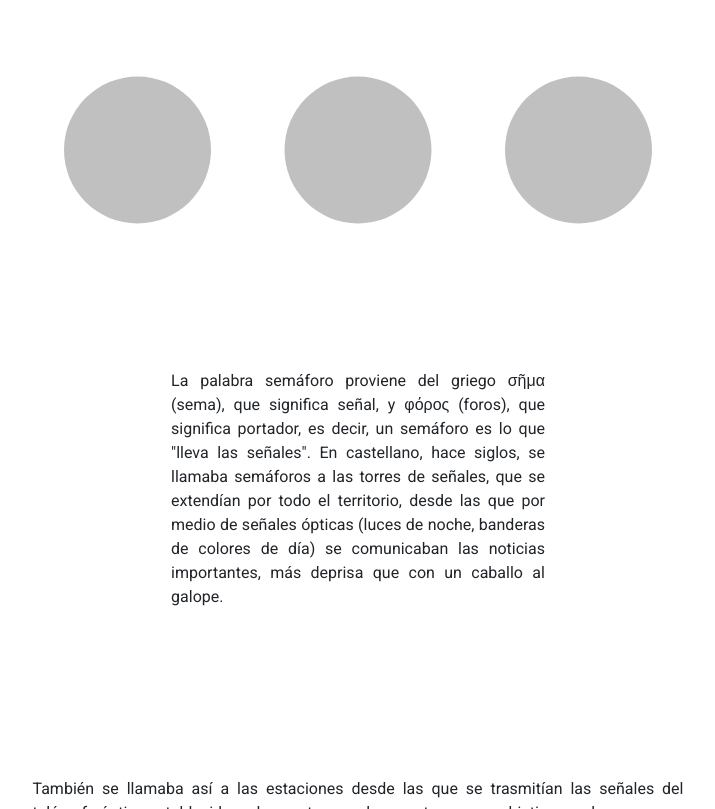
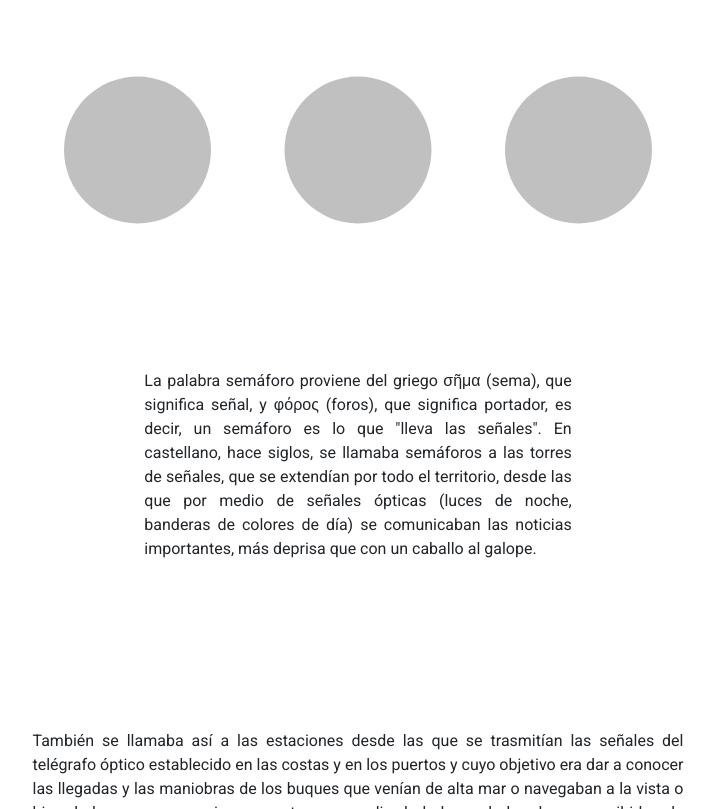
Before and after one commit to froher/clase_05, a plain HTML site: page index.html in a window 1280 px wide. Shown: the part 499-1308 px from the top of the page, without its empty margins (282-997 px from the left). Drawn offline with nearby package versions, Linux system fonts and the light colour scheme.

Commit message:
Update index.html

```diff
--- a/index.html
+++ b/index.html
@@ -4,7 +4,7 @@
         <meta charset="utf-8" />
         <meta name="viewport" content="width=device-width, initial-scale=1" />
         <link href="https://cdn.jsdelivr.net/npm/bootstrap@5.1.3/dist/css/bootstrap.min.css" rel="stylesheet" integrity="sha384-1BmE4kWBq78iYhFldvKuhfTAU6auU8tT94WrHftjDbrCEXSU1oBoqyl2QvZ6jIW3" crossorigin="anonymous" />
-        <title>Reemplaza este título que se muestra en la ventana de tu navegador</title>
+        <title>Semaforos</title>
         <link rel="preconnect" href="https://fonts.googleapis.com" />
         <link rel="preconnect" href="https://fonts.gstatic.com" crossorigin />
         <link href="https://fonts.googleapis.com/css2?family=Roboto:wght@300;400;600&display=swap" rel="stylesheet" />
@@ -47,7 +47,7 @@
                   <div class="col-11 col-sm-10 col-md-9 col-lg-8 col-xl-7 col-xxl-6 mx-auto mb-5">
                       <p>
 
-                <div class="col-11 col-sm-10 col-md-9 col-lg-8 col-xl-7 col-xxl-6 mx-auto mb-5">
+                <div class="col-12 col-sm-12 col-md-10 col-lg-9 col-xl-8 col-xxl-7 mx-auto mb-5">
                     <p>
                     La palabra semáforo proviene del griego σῆμα (sema), que significa señal, y φόρος (foros), que significa portador, es decir, un semáforo es lo que "lleva las señales". En castellano, hace siglos, se llamaba semáforos a las torres de señales, que se extendían por todo el territorio, desde las que por medio de señales ópticas (luces de noche, banderas de colores de día) se comunicaban las noticias importantes, más deprisa que con un caballo al galope.
                     </p>
```
